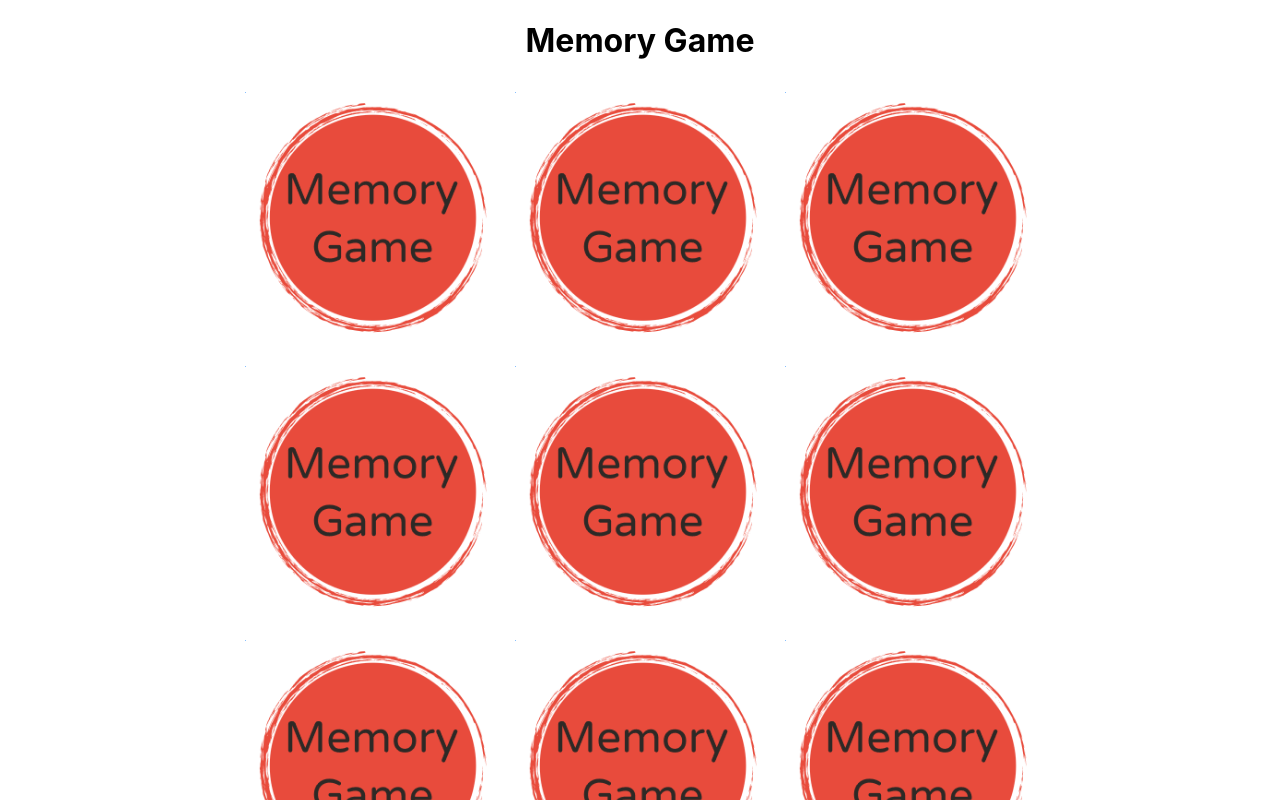
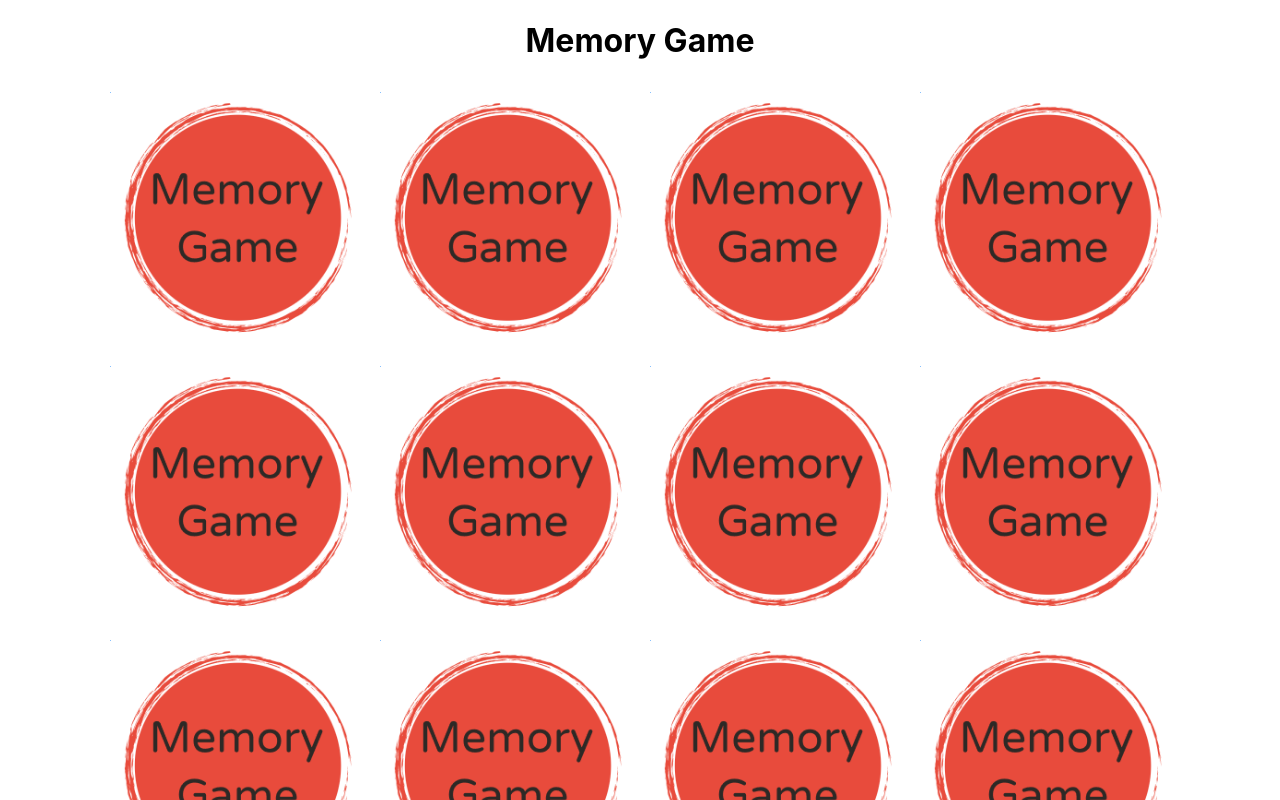
Before and after one commit to m3ia/memory-game, a React (Create React App) app: page / in a window 1280 px wide. Shown: the top 800 px of the page. Built offline with nearby package versions, Linux system fonts and the light colour scheme.

Commit message:
enlarge game

```diff
--- a/src/components/Game.jsx
+++ b/src/components/Game.jsx
@@ -51,7 +51,6 @@ const createNewGame = () => {
 
 const Game = ({setScore}) => {
   const [game, setGame] = useState([]);
-  console.log('hi', game);
   const [flippedCount, setFlippedCount] = useState(0);
   const [flippedIndexes, setFlippedIndexes] = useState([]);
   const [matchedIndexes, setMatchedIndexes] = useState([]);
--- a/src/index.css
+++ b/src/index.css
@@ -22,8 +22,8 @@ code {
   flex-direction: row;
   justify-content: center;
   flex-wrap: wrap;
-  min-width: 813px;
-  max-width: 813px;
+  min-width: 1156px;
+  max-width: 1156px;
 }
 
 .card img {
```
